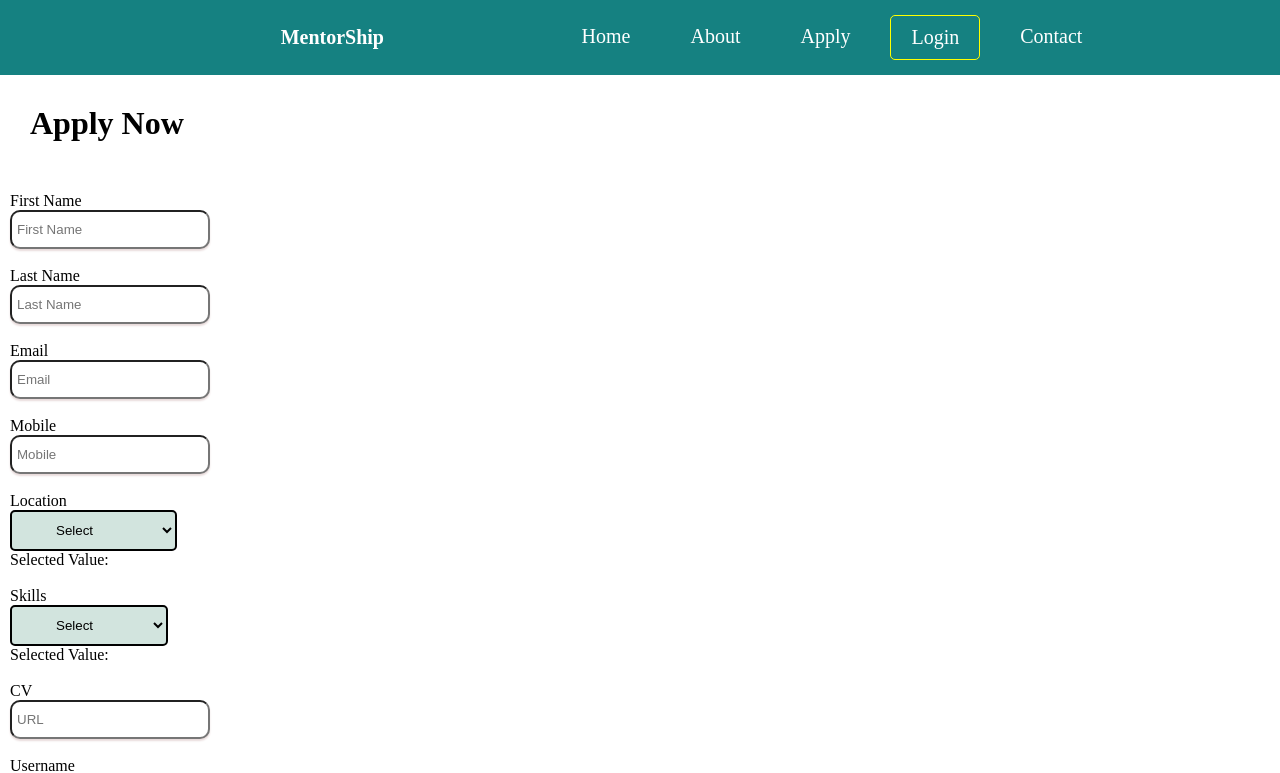
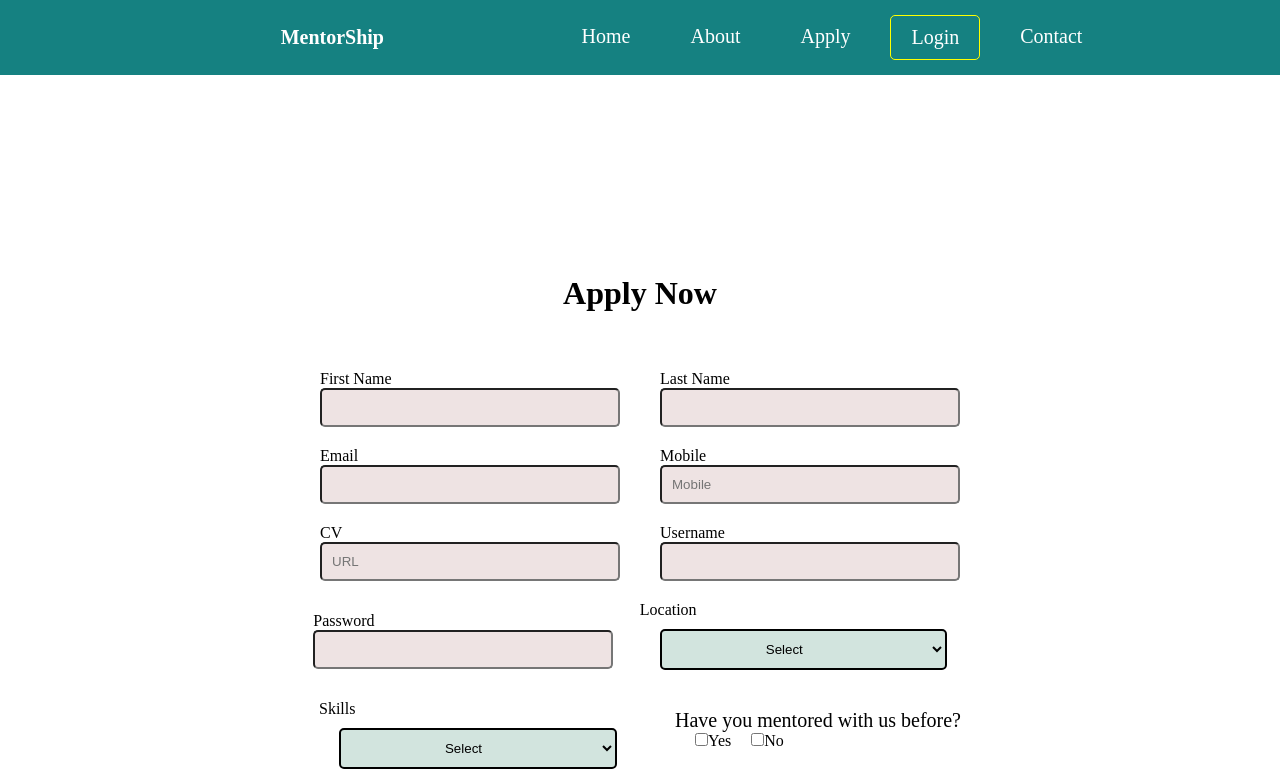
Before and after one commit to SheCodesAus/layer_8_victory_frontend_bris_2023, a React (Vite) app in the folder mentorship/: page /apply in a window 1280 px wide. Shown: the top 773 px of the page. Built offline with nearby package versions, Linux system fonts and the light colour scheme.

Commit message:
improving and solving css conflicts. Update apply form

```diff
--- a/mentorship/src/assets/components/ApplyForm/ApplyForm.jsx
+++ b/mentorship/src/assets/components/ApplyForm/ApplyForm.jsx
@@ -5,64 +5,58 @@ import Dropdown from "../Dropdown/Dropdown";
 const ApplyForm = () =>{
 
     return(
+        <div className="container-apply">
+
+        <h1 className="apply-title">Apply Now</h1><br/>
 
         <form className="apply-form">
-        <div>
-        <h1>Apply Now</h1>
-                <label htmlFor="First Name">First Name </label><br/>
+
+
+
+       <div className="input-container">
+        <label htmlFor="name ">First Name </label><br/>
                 <input
                 className="text-input"
                 type="text"
                 id="first_name"
-                placeholder="First Name"
+
            />
         </div>
-        <br/>
-        <div>
-            <label htmlFor="Last Name">Last Name </label><br/>
+
+
+
+        <div className="input-container">
+        <label htmlFor="name ">Last Name </label><br/>
             <input
                 className="text-input"
                 type="text"
                 id="last_name"
-                placeholder="Last Name"
+
             />
         </div>
-        <br/>
-        <div>
-            <label htmlFor="Email">Email </label><br/>
+        <div className="input-container">
+        <label htmlFor="email ">Email </label><br/>
         <input
                 className="text-input"
                 type="email"
                 id="email"
-                placeholder="Email"
+
+
             />
         </div>
-        <br/>
-        <div>
-            <label htmlFor="Mobile">Mobile </label><br/>
+        <div className="input-container">
+        <label htmlFor="mobile ">Mobile </label><br/>
             <input
                 className="text-input"
                 type="text"
                 id="mobile"
                 placeholder="Mobile"
+
             />
             </div>
-        <br/>
-        <div>
-            <label htmlFor="Location ">Location </label><br/>
-            <div>
-                <Dropdown arrayValues={["Brisbane"," Melbourne", "Sidney"]}  onChange={(event)}/>
-            </div>
-        </div><br/>
-        <div>
-            <label htmlFor="Skills ">Skills </label><br/>
-            <div>
-                <Dropdown arrayValues={["Junior"," Mid-level", "Lead"]}  onChange={(event)}/>
-            </div>
-        </div>
-        <br/>
-        <div>
-            <label htmlFor="CV ">CV </label><br/>
+
+            <div className="input-container">
+           <label htmlFor="cv ">CV </label><br/>
             <input
                 className="text-input"
                 type="text"
@@ -71,41 +65,72 @@ const ApplyForm = () =>{
 
             />
         </div>
-        <br/>
-        <div>
-            <label htmlFor="Username">Username </label><br/>
+
+
+    <div className="input-container">
+    <label htmlFor="username ">Username</label><br/>
     <input
                 className="text-input"
                 type="text"
                 id="username"
-                placeholder="Username"
+
+
+            />
+
+
+        </div>
+
+        <div className="input-container">
+        <label htmlFor="password ">Password</label><br/>
+            <input
+                className="text-input"
+                type="password"
+                id="password"
+
+
             />
 </div>
-        <br/>
+
+            <div className="input-container">
+            <label htmlFor="Location ">Location </label><br/>
             <div>
-            <label htmlFor="Password">Password </label><br/>
-            <input
-                className="text-input"
-                type="text"
-                id="password"
-                placeholder="Password"
-            />
+                <Dropdown arrayValues={["Brisbane"," Melbourne", "Sidney"]}  onChange={(event)}/>
             </div>
-        <br/>
+            </div>
+
+            <div className="input-container">
+            <label htmlFor="Skills ">Skills </label><br/>
             <div>
-            <label >Have you mentored with us before? </label><br/>
-            <label className="checkbox" >
+                <Dropdown arrayValues={["Junior"," Mid-level", "Lead"]}  onChange={(event)}/>
+            </div>
+             </div>
+
+
+    <div>
+    <label htmlFor="mentor" className="label-checkbox">Have you mentored with us before? </label><br/>
+
+    <label className="checkbox-apply">
         <input type="checkbox" />
         Yes
       </label>
-      <label>
+    <label className="checkbox-apply">
         <input type="checkbox" />
         No
       </label>
     </div>
-        <br/>
+
+
+
+
+
+
+        <div>
         <Button text={"Submit"} btnClass = "btn-info " />
+        </div>
+
     </form>
+
+    </div>
     )
 }
 
--- a/mentorship/src/assets/components/ApplyForm/applyForm.css
+++ b/mentorship/src/assets/components/ApplyForm/applyForm.css
@@ -1,13 +1,59 @@
+.container-apply{
+    margin:200px 300px;
+
+}
+
+.apply-title{
+
+    text-align: center;
+
+}
+
 .apply-form {
-    padding:10px;
+
+    margin:20px 0 ;
+    display: flex;
+    flex-wrap: wrap;
+    flex-direction: row;
+    align-items: center;
+    justify-content: space-around;
+
 }
 
 
 .text-input{
-    width: 200px;
-    padding:10px 5px;
+    width: 300px;
+    padding :10px;
+    background-color:rgb(238, 227, 227);
+    border-radius: 5px;
+
+
 }
 
-.checkbox{
-    margin: 0px 10px;
+.label-checkbox{
+    font-size: 20px;
 }
+
+.checkbox-apply{
+    margin-left:20px;
+}
+.input-container{
+    margin-top: 20px;
+}
+
+@media screen and (max-width: 767px) {
+    .apply-form {
+        flex-direction: column;
+        align-items: center;
+        justify-content: center;
+    }
+
+    .container-apply{
+        margin:100px 30px;
+
+    }
+
+
+
+
+}
--- a/mentorship/src/assets/components/Buttton/Button.css
+++ b/mentorship/src/assets/components/Buttton/Button.css
@@ -1,9 +1,10 @@
 .btn-info {
     color:white;
     background-color:rgb(21, 129, 129);
-    padding:10px 40px;
+    padding:10px 60px;
     border-radius:10px ;
     margin:5px;
+  font-size: 20px;
 
 
 
--- a/mentorship/src/assets/components/ContactForm/ContactForm.css
+++ b/mentorship/src/assets/components/ContactForm/ContactForm.css
@@ -2,18 +2,18 @@
     display: flex;
     flex-direction: row;
 }
-#contact label, input, textarea {
+ .label-contact, .text-contact, .text-area-contact {
     display: block;
     width:100%;
     box-shadow: 0 2px 2px 0 rgb(232, 219, 219);
     border-radius: 10px;
 }
 
-#contact input{
+.text-contact{
     margin-bottom:16px;
 }
 
-#contact input, textarea{
+.text-contact, .text-area-contact{
     padding: 8px;
     background-color: rgb(238, 227, 227)
 
@@ -72,7 +72,9 @@
     border: 0;
     margin-top: 24px;
     padding:16px;
+    border-radius: 10px;
     cursor: pointer;
+    width:100%;
 }
 
 @media screen and (max-width:900px){
--- a/mentorship/src/assets/components/ContactForm/ContactForm.jsx
+++ b/mentorship/src/assets/components/ContactForm/ContactForm.jsx
@@ -30,12 +30,12 @@ const ContactForm = () =>{
             <form
             action="https://formspree.io/f/xpzenjjg"
             method="POST"
-              >      <label htmlFor="name">Your Name</label>
-                     <input type="text" name="your-name"/>
-                    <label htmlFor="email">Your Email</label>
-                    <input name="Email" id="email" type="email"/>
-                    <label htmlFor="message">Your Message</label>
-                    <textarea name="message-text" id="message" rows="4"></textarea>
+              >      <label htmlFor="name" className="label-contact">Your Name</label>
+                     <input type="text" name="your-name" className="text-contact"/>
+                    <label htmlFor="email" className="label-contact">Your Email</label>
+                    <input name="Email" id="email" type="email" className="text-contact"/>
+                    <label htmlFor="message" className="label-contact">Your Message</label>
+                    <textarea name="message-text" id="message" rows="4" className="text-area-contact"></textarea>
                     <input type="submit" value="Email us  📩"/>
 
                   </form>
--- a/mentorship/src/assets/components/Dropdown/Dropdown.css
+++ b/mentorship/src/assets/components/Dropdown/Dropdown.css
@@ -1,10 +1,12 @@
 select{
-    padding: 10px 40px;
+    padding: 10px 100px;
     border-radius: 5px;
     border: 2px solid black;
     background-color: rgb(210, 228, 222);
+    margin: 10px 20px;
+
 }
 
 .selected-value{
-    margin: 0px;
+    margin: 0px 20px;
 }
--- a/mentorship/src/assets/components/Dropdown/Dropdown.jsx
+++ b/mentorship/src/assets/components/Dropdown/Dropdown.jsx
@@ -19,7 +19,7 @@ const Dropdown = ({arrayValues=[""],  onChange}) => {
             </option>
           ))}
         </select>
-        {setSelectedValue && <p className="selected-value">Selected Value: {selectedValue}</p>}
+        {/* {setSelectedValue && <p className="selected-value">Selected Value: {selectedValue}</p>} */}
       </div>
     );
   };
--- a/mentorship/src/assets/components/LoginForm/LoginForm.jsx
+++ b/mentorship/src/assets/components/LoginForm/LoginForm.jsx
@@ -6,9 +6,10 @@ const LoginForm  = () =>{
 return(
     <form className="login-form">
     <div>
-        <h1>Login</h1>
+        <h1 className="login_title">Login</h1>
             <label htmlFor="username">Username </label><br/>
             <input
+            className="login-input"
             type="text"
             id="username"
             placeholder="Enter username"
@@ -16,8 +17,9 @@ return(
     </div>
     <br/>
     <div>
-        <label htmlFor="password">Password </label><br/>
+        <label htmlFor="password" className="label-login">Password </label><br/>
         <input
+            className="login-input"
             type="password"
             id="password"
             placeholder="Password"
--- a/mentorship/src/assets/components/LoginForm/loginForm.css
+++ b/mentorship/src/assets/components/LoginForm/loginForm.css
@@ -1,14 +1,15 @@
 .login-form{
     text-align: center;
     margin-top: 200px;
-    padding:20px;
+    padding:50px;
+
 }
-input, h1{
+.login-input{
 
-    padding :20px;
+    padding :10px 40px;
     border-radius: 5px;
 }
 
-h1{
+.login-form h1{
     margin-bottom: 30px;
 }
```
Lines whose indentation alone changed are shown as unchanged.
